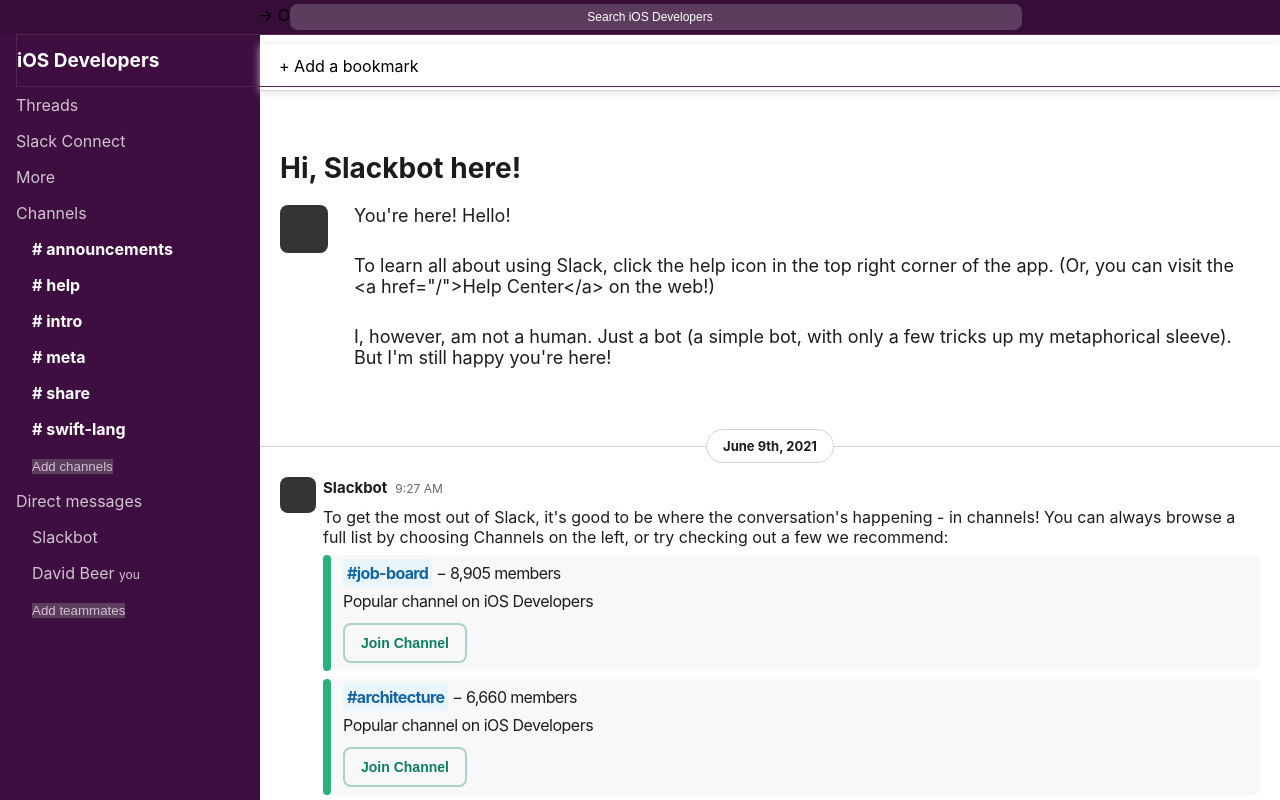
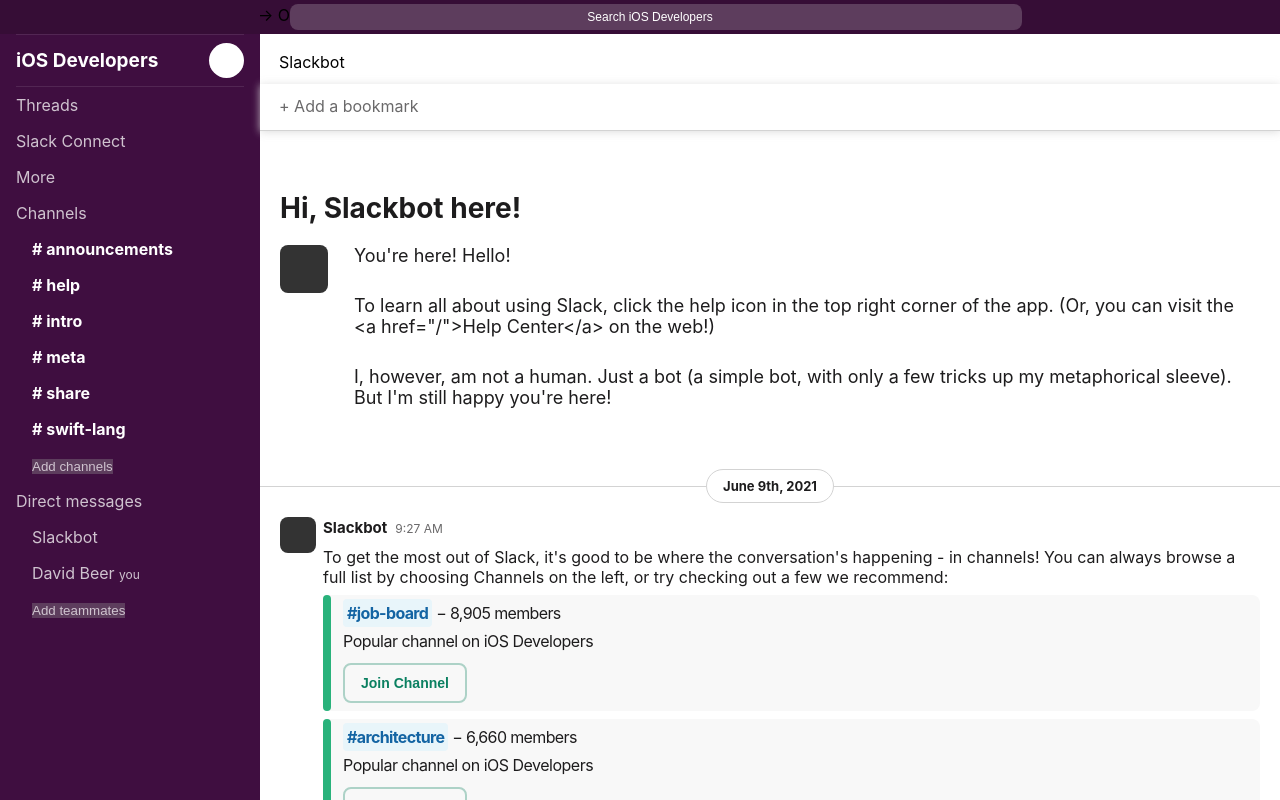
Before and after one commit to Obtez/vue-slack, a Vue app: page /direct-message in a window 1280 px wide. Shown: the top 800 px of the page. Built offline with nearby package versions, Linux system fonts and the light colour scheme.

Commit message:
direct messages banner uses the component

```diff
--- a/src/components/Sidebar.vue
+++ b/src/components/Sidebar.vue
@@ -65,8 +65,12 @@
 }
 
 .sidebar-fixed {
-  width: 100%;
+  width: calc(260px - 2rem);
   position: fixed;
+  top: 34px;
+  left: 1rem;
+  bottom: 1rem;
+  overflow-y: auto;
 }
 
 .sidebar-container li {
@@ -78,7 +82,8 @@
   display: flex;
   justify-content: space-between;
   align-items: center;
-  border: 1px solid $purple-border;
+  border-top: 1px solid $purple-border;
+  border-bottom: 1px solid $purple-border;
 }
 
 .sidebar-channel-header h1 {
--- a/src/components/direct-message/DirectMessageHeader.vue
+++ b/src/components/direct-message/DirectMessageHeader.vue
@@ -3,15 +3,20 @@
     <div class="user-banner">
       <span>{{ username }}</span>
     </div>
-    <div class="bookmark-banner">
-      <span>+ Add a bookmark</span>
+    <div class="message-header-container">
+      <Banner :pinData="false" :bookmark="true" />
     </div>
   </header>
 </template>
 
 <script>
+import Banner from '@/components/general/Banner.vue';
+
 export default {
   name: 'DirectMessageHeader',
+  components: {
+    Banner,
+  },
   props: ['userName'],
   data() {
     return {
@@ -25,13 +30,11 @@
 @import '@/assets/css/variables.scss';
 
   .user-banner {
+    margin-top: 40px;
     padding: 12px 19px;
-    /* border-bottom: 1px solid $banner-border; */
   }
 
-  .bookmark-banner {
-    padding: 12px 19px 14px 19px;
-    border-bottom: 1px solid $banner-border-dark;
-    box-shadow: 0 1px 8px hsla(0, 0%, 83%, 0.8);
+  .message-header-container {
+
   }
 </style>
--- a/src/components/general/Banner.vue
+++ b/src/components/general/Banner.vue
@@ -1,6 +1,6 @@
 <template>
   <div class="banner">
-    <span>{{ pins }}</span>
+    <span v-show="pins">{{ pins }}</span>
     <span v-show="canBookmark">+ Add a bookmark</span>
   </div>
 </template>
@@ -11,9 +11,21 @@
   props: ['pinData', 'bookmark'],
   data() {
     return {
-      pins: `${this.pinData} pinned` || '',
+      pins: this.validatePins(),
       canBookmark: this.bookmark,
     };
+  },
+  methods: {
+    validatePins() {
+      console.log(this.pinData);
+      if (this.pinData === false) {
+        return false;
+      }
+      if (this.pinData === 1) {
+        return `${this.pinData} pin`;
+      }
+      return `${this.pinData} pins`;
+    },
   },
 };
 </script>
```
